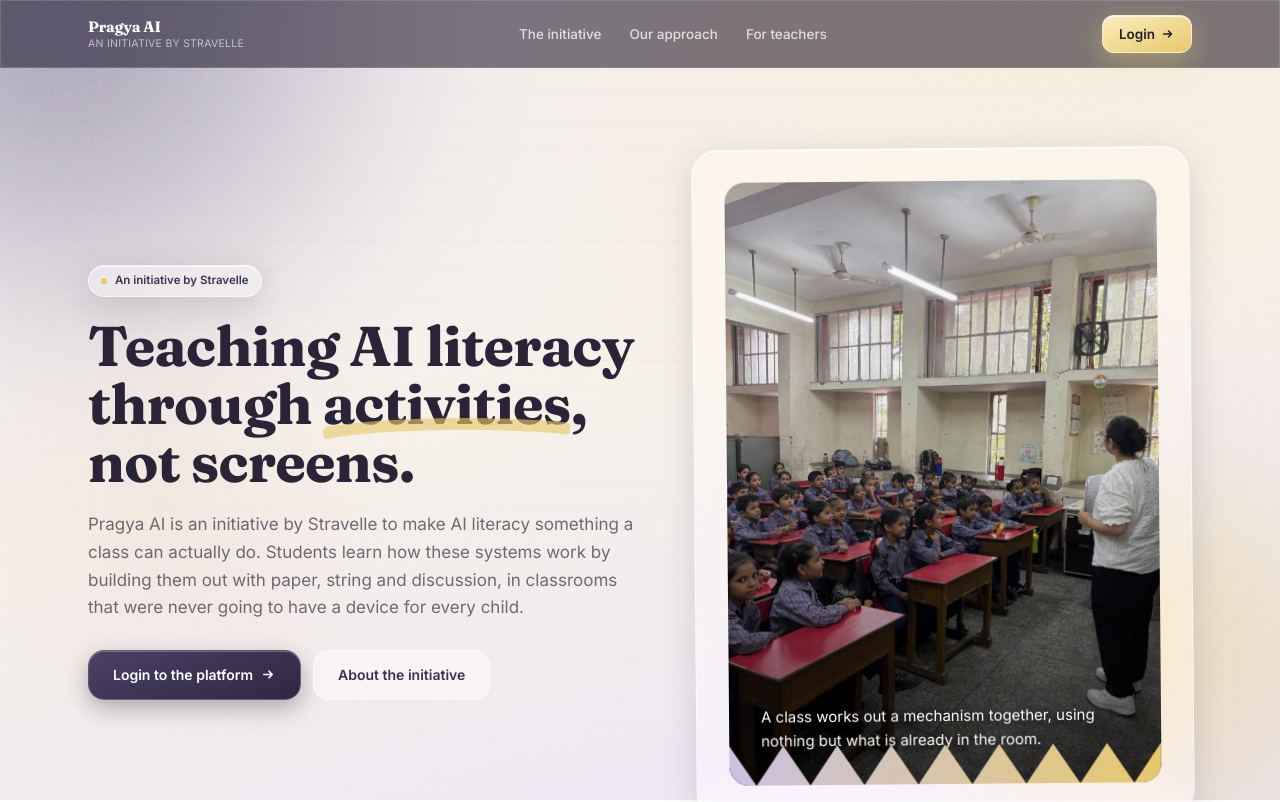
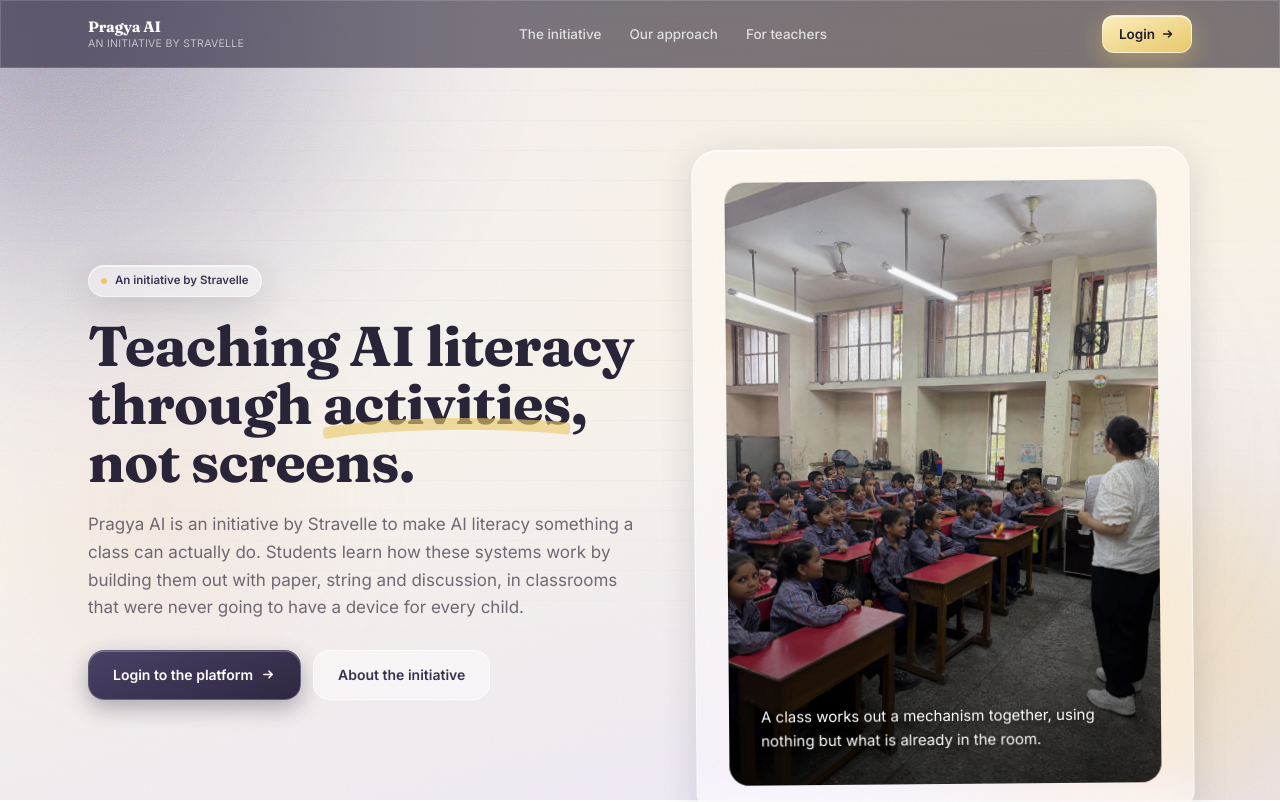
Before and after one commit to 24f2000884/Pragya.AI, a React (Vite) app: page / in a window 1280 px wide. Shown: the top 802 px of the page. Built offline with nearby package versions, Linux system fonts and the light colour scheme.

Commit message:
new homepage changes

```diff
--- a/src/HomePage.jsx
+++ b/src/HomePage.jsx
@@ -314,7 +314,6 @@
               <img src={photo2} alt="Pragya AI" className="w-full h-full h-[300px] object-cover block" />
               <div className="absolute inset-0 bg-gradient-to-t from-black/70 via-black/10 to-transparent" />
               <div className="absolute bottom-0 left-0 right-0 p-5 sm:p-8">
-              <div className="torn absolute bottom-0 left-0 w-full p-5" style={{ background: "linear-gradient(100deg,var(--lavender),var(--butter-deep))" }} />
               <p className="text-[15px] sm:text-[15px] leading-relaxed" style={{ color: "white", textShadow: "0 2px 6px rgba(0,0,0,0.6)"}}>
                 A class works out a mechanism together, using nothing but what is already in the room.
               </p>
```
